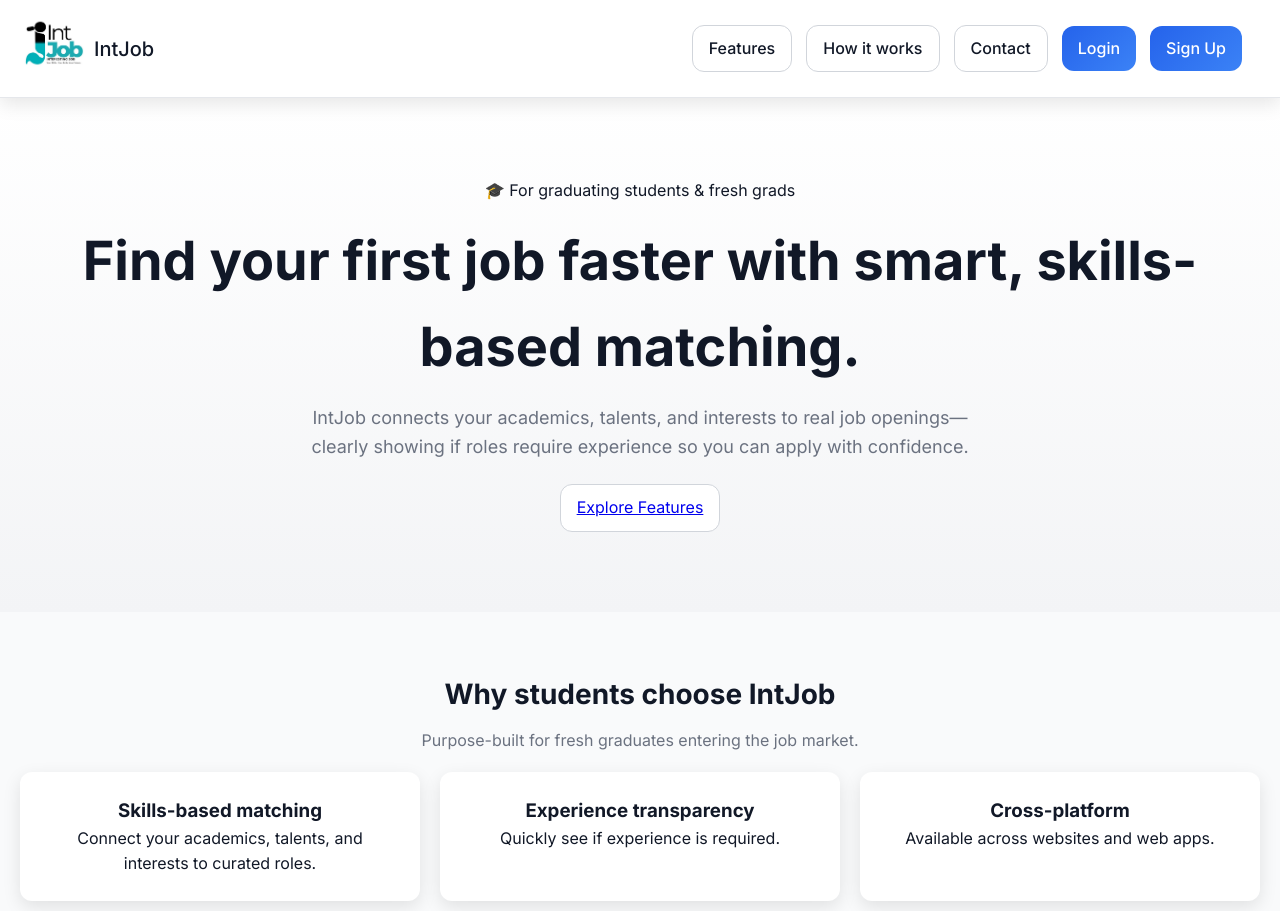
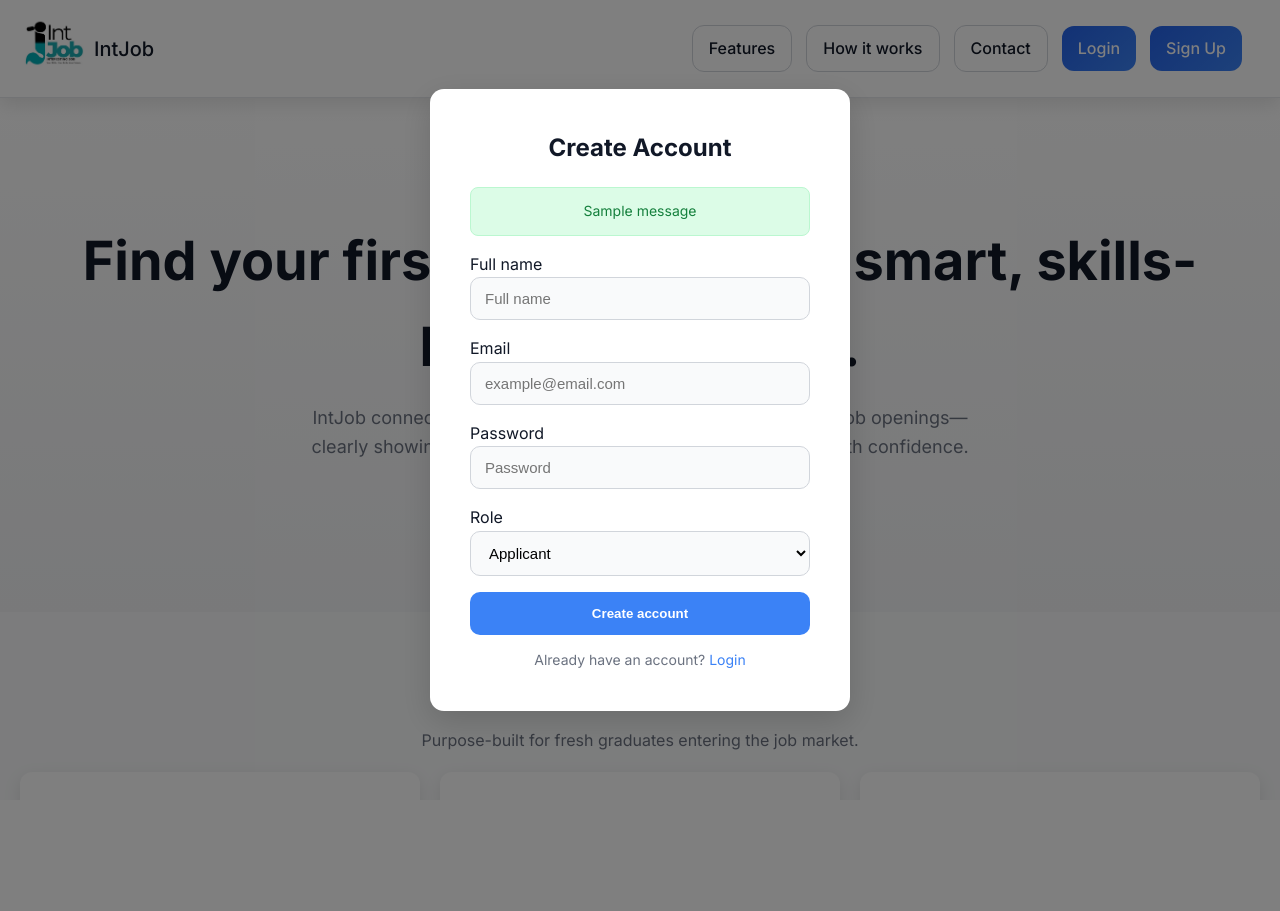
Before and after one commit to jhazellee/INTJOB, a Flask app: page / in a window 1280 px wide. Shown: the top 911 px of the page. After the commit the page ends 750 px from the top, so only its background shows below. Run offline with Flask 3, Linux system fonts and the light colour scheme; one stand-in notice (Sample message) is shown.

Commit message:
feat: Enhance signup process with email validation and flash messages

```diff
--- a/app.py
+++ b/app.py
@@ -32,23 +32,35 @@
     password = request.form.get('password')
     role = request.form.get('role')
 
-    # Hash the password before it ever touches the database
     hashed_pw = generate_password_hash(password)
 
     try:
         conn = get_db_connection()
         cursor = conn.cursor()
 
-        # We save hashed_pw, NOT the raw password
+        # --- 1. CHECK IF EMAIL ALREADY EXISTS ---
+        cursor.execute("SELECT id FROM users WHERE email = ?", (email,))
+        existing_user = cursor.fetchone()
+
+        if existing_user:
+            conn.close()
+            flash("This email is already registered. Please login instead.", "error")
+            return redirect(url_for('index'))
+
+        # --- 2. IF NOT EXISTS, PROCEED WITH INSERT ---
         cursor.execute(
             "INSERT INTO users (full_name, email, password_hash, role) VALUES (?, ?, ?, ?)",
             (full_name, email, hashed_pw, role)
         )
         conn.commit()
         conn.close()
-        return "Account created securely! You can now login."
+
+        flash("Account created successfully! You can now login.", "success")
+        return redirect(url_for('index'))
+
     except Exception as e:
-        return f"Signup Error: {e}"
+        flash(f"Signup Error: {e}", "error")
+        return redirect(url_for('index'))
 
 # --------------------------------------------------------------------------
 # Applicant, Employer, Admin Home Routes
--- a/static/thesistry.css
+++ b/static/thesistry.css
@@ -322,6 +322,12 @@
   border: 1px solid #fecaca;
 }
 
+/* Green for successful signup */
+.alert.success {
+  background-color: #dcfce7;
+  color: #15803d;
+  border: 1px solid #bbf7d0;
+}
 
   /* ================= ANIMATIONS ================= */
   @keyframes fadeInUp {
--- a/static/thesistryjs.js
+++ b/static/thesistryjs.js
@@ -59,7 +59,6 @@
     method: 'POST',
     body: formData
   });
-
   const data = await response.json();
 
   if (data.success) {
@@ -69,6 +68,31 @@
     errorBox.classList.remove('hidden');
   }
 });
+
+const flashMarker = document.getElementById('has-flash-messages');
+if (flashMarker) {
+    const authModal = document.getElementById('authModal');
+    const loginForm = document.getElementById('loginForm');
+    const signUpForm = document.getElementById('signUpForm');
+    const authTitle = document.getElementById('authTitle');
+
+    authModal.classList.remove('hidden');
+
+    // If the message is an error, show the Signup form
+    const errorAlert = document.querySelector('.alert.error');
+    if (errorAlert) {
+        signUpForm.classList.remove('hidden');
+        loginForm.classList.add('hidden');
+        authTitle.textContent = 'Create Account';
+    } else {
+        // Otherwise, show the Login form for success messages
+        loginForm.classList.remove('hidden');
+        signUpForm.classList.add('hidden');
+        authTitle.textContent = 'Login';
+    }
+  }
+});
+
 
   // Remove this block if you want to handle form submissions with actual backend logic
   /*// Login submission
@@ -85,4 +109,3 @@
     e.preventDefault();
     alert('Sign up submitted!'); // Replace with your backend submission logic
   });*/
-});
--- a/templates/index.html
+++ b/templates/index.html
@@ -111,14 +111,6 @@
   <div class="modal-content">
     <h3 id="authTitle">Login</h3>
 
-    {% with messages = get_flashed_messages(with_categories=true) %}
-      {% if messages %}
-        {% for category, message in messages %}
-          <p class="alert {{ category }}">{{ message }}</p>
-        {% endfor %}
-      {% endif %}
-    {% endwith %}
-
     <!-- LOGIN FORM -->
     <form id="loginForm" class="auth-form hidden" action="/login" method="POST">
       <p id="loginError" class="alert error hidden"></p>
@@ -149,6 +141,15 @@
 
     <!-- SIGNUP FORM -->
     <form id="signUpForm" class="auth-form hidden" action="/signup" method="POST">
+        {% with messages = get_flashed_messages(with_categories=true) %}
+          {% if messages %}
+            <div id="has-flash-messages" style="display: none;"></div>
+          {% for category, message in messages %}
+            <div class="alert {{ category }}">{{ message }}</div>
+          {% endfor %}
+        {% endif %}
+      {% endwith %}
+
       <label>Full name
         <input type="text" name="name" required placeholder="Full name">
       </label>
```
